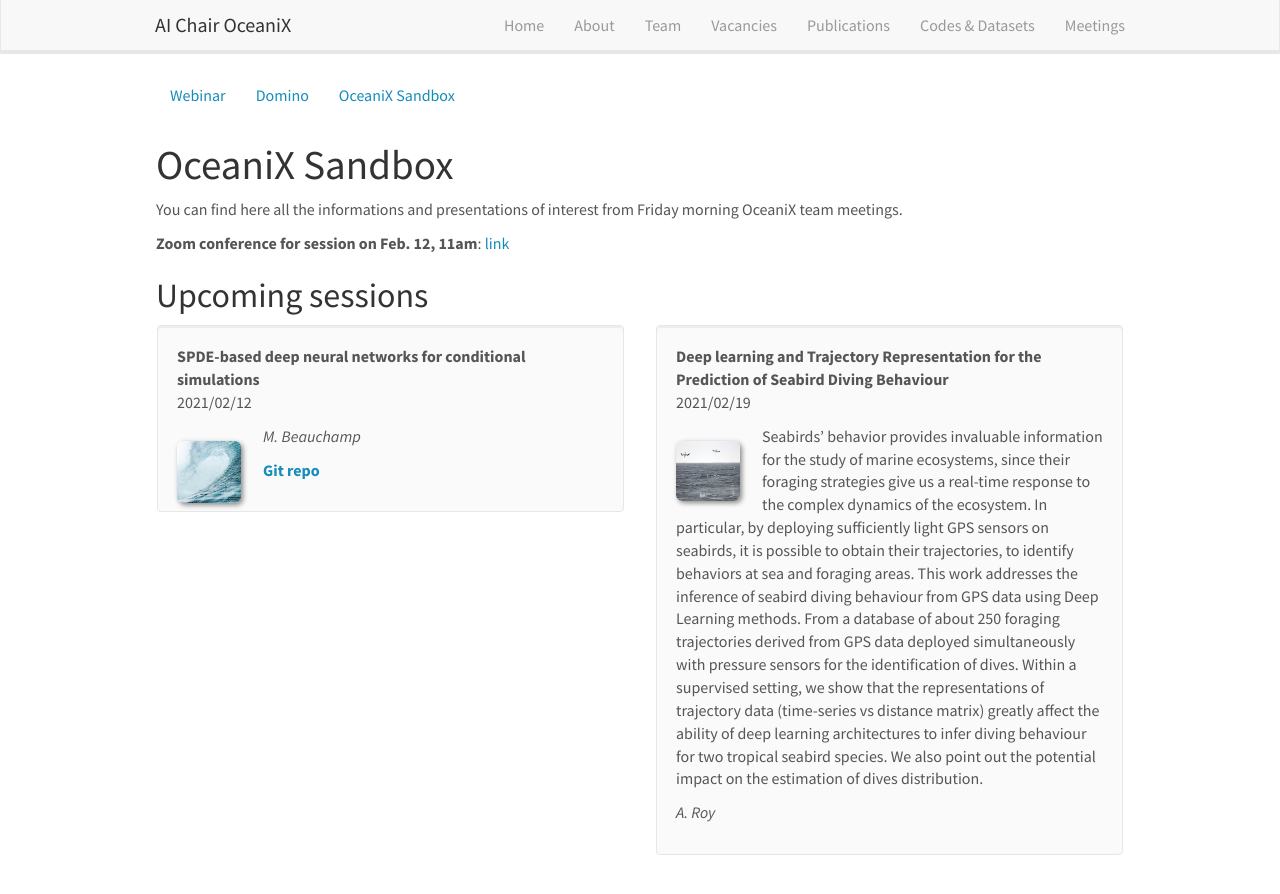
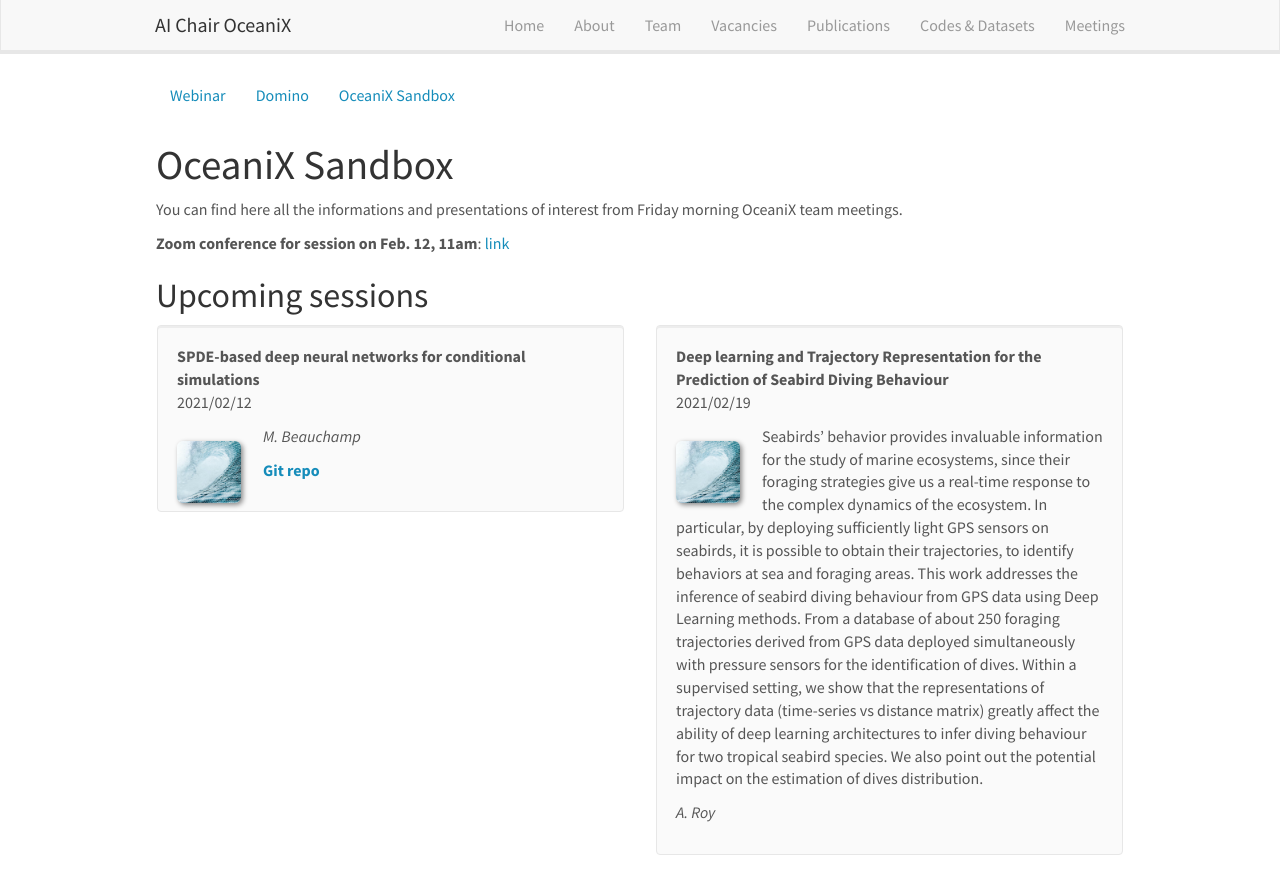
Before and after one commit to CIA-Oceanix/CIA-Oceanix.github.io, a Jekyll site: the page built from _pages/oceanix_sandbox.md, in a window 1280 px wide and 900 px high. Shown: the top 894 px of the window. Built offline with Jekyll 4.4.1, drawn with Linux system fonts in a browser that asks for light colours; nearby versions of some CDN libraries.

Commit message:
Update sandbox_list.yml

```diff
--- a/_data/sandbox_list.yml
+++ b/_data/sandbox_list.yml
@@ -15,7 +15,7 @@
   news2:
 
 - title: "Deep learning and Trajectory Representation for the Prediction of Seabird Diving Behaviour"
-  image: amedee.jpg
+  image: default.jpg
   description: Seabirds’ behavior provides invaluable information for the study of marine ecosystems, since their foraging strategies give us a real-time response to the complex dynamics of the ecosystem. In particular, by deploying sufficiently light GPS sensors on seabirds, it is possible to obtain their trajectories, to identify behaviors at sea and foraging areas. This work addresses the inference of seabird diving behaviour from GPS data using Deep Learning methods. From a database of about 250 foraging trajectories derived from GPS data deployed simultaneously with pressure sensors for the identification of dives. Within a supervised setting, we show that the representations of trajectory data (time-series vs distance matrix) greatly affect the ability of deep learning architectures to infer diving behaviour for two tropical seabird species. We also point out the potential impact on the estimation of dives distribution.
   date: 2021/02/19
   authors: A. Roy
```
